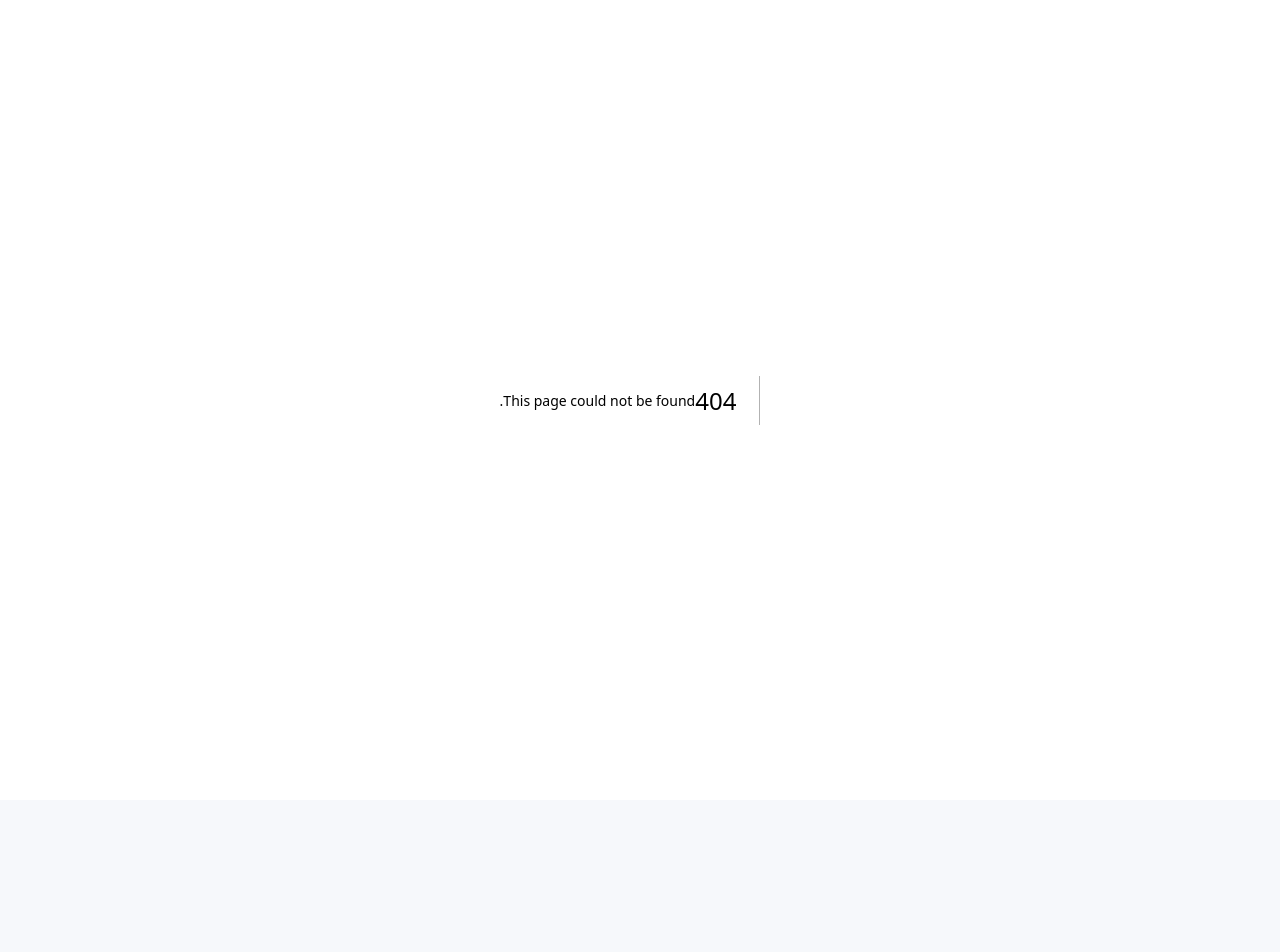
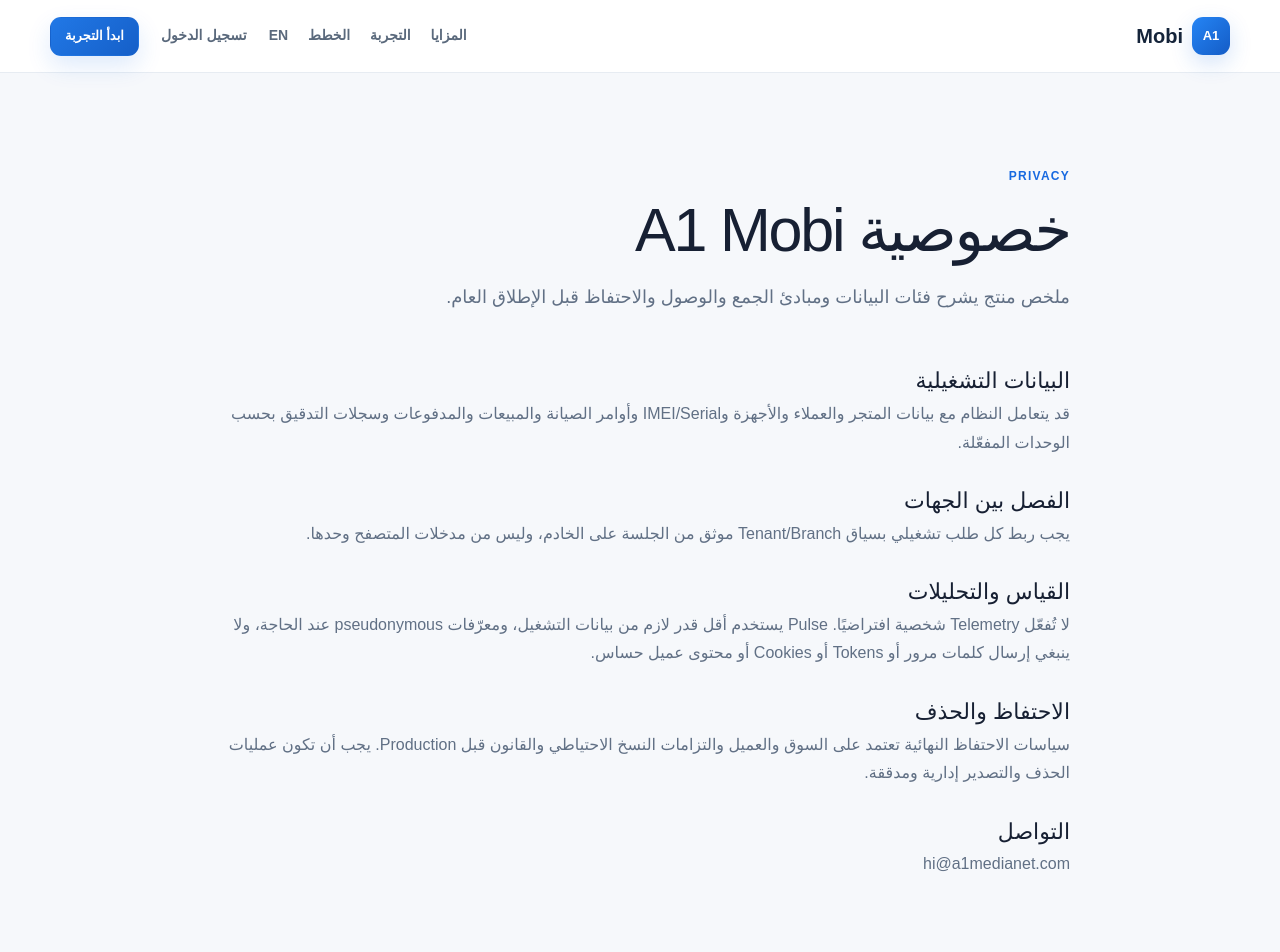
Before and after one commit to a1medianet/a1-mobi, a Next.js app: page /product/ar/privacy in a window 1280 px wide. Before the commit this address had no page. Shown: the top 952 px of the page. Before the commit the page ends 800 px from the top, so only its background shows below. Built offline with nearby package versions, Linux system fonts and the light colour scheme.

Commit message:
feat(privacy): add public privacy and telemetry disclosure

```diff
--- /dev/null
+++ b/src/app/product/[locale]/privacy/page.tsx
@@ -0,0 +1,12 @@
+import { notFound } from "next/navigation";
+
+export default async function PrivacyPage({params}:{params:Promise<{locale:string}>}){
+  const {locale}=await params;if(locale!=="ar"&&locale!=="en")notFound();const ar=locale==="ar";
+  return <main className="product-shell product-page policy-body"><section className="page-intro compact"><span className="product-eyebrow">PRIVACY</span><h1>{ar?"خصوصية A1 Mobi":"A1 Mobi Privacy"}</h1><p>{ar?"ملخص منتج يشرح فئات البيانات ومبادئ الجمع والوصول والاحتفاظ قبل الإطلاق العام.":"Product privacy summary describing data categories, collection, access and retention principles before public launch."}</p></section>
+    <section><h2>{ar?"البيانات التشغيلية":"Operational data"}</h2><p>{ar?"قد يتعامل النظام مع بيانات المتجر والعملاء والأجهزة وIMEI/Serial وأوامر الصيانة والمبيعات والمدفوعات وسجلات التدقيق بحسب الوحدات المفعّلة.":"The system may process store, customer, device, IMEI/Serial, repair, sales, payment and audit data according to enabled modules."}</p></section>
+    <section><h2>{ar?"الفصل بين الجهات":"Tenant separation"}</h2><p>{ar?"يجب ربط كل طلب تشغيلي بسياق Tenant/Branch موثق من الجلسة على الخادم، وليس من مدخلات المتصفح وحدها.":"Operational requests must be bound to server-authenticated Tenant/Branch context, not browser input alone."}</p></section>
+    <section><h2>{ar?"القياس والتحليلات":"Telemetry"}</h2><p>{ar?"لا تُفعّل Telemetry شخصية افتراضيًا. Pulse يستخدم أقل قدر لازم من بيانات التشغيل، ومعرّفات pseudonymous عند الحاجة، ولا ينبغي إرسال كلمات مرور أو Tokens أو Cookies أو محتوى عميل حساس.":"Personal telemetry is not enabled by default. Pulse uses the minimum operational data required, pseudonymous identifiers where applicable, and must not transmit passwords, tokens, cookies or sensitive customer content."}</p></section>
+    <section><h2>{ar?"الاحتفاظ والحذف":"Retention & deletion"}</h2><p>{ar?"سياسات الاحتفاظ النهائية تعتمد على السوق والعميل والتزامات النسخ الاحتياطي والقانون قبل Production. يجب أن تكون عمليات الحذف والتصدير إدارية ومدققة.":"Final retention depends on market, customer, backup and legal obligations before Production. Export and deletion actions must be administrative and auditable."}</p></section>
+    <section><h2>{ar?"التواصل":"Contact"}</h2><p>hi@a1medianet.com</p></section>
+  </main>;
+}
```
